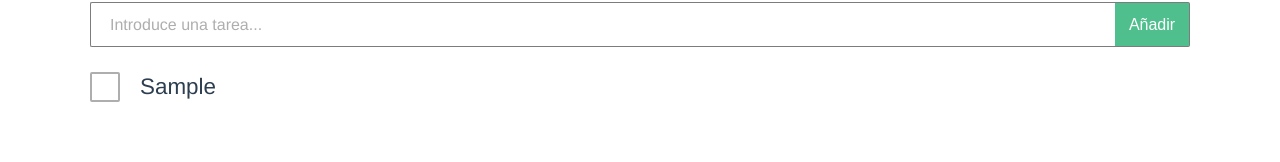
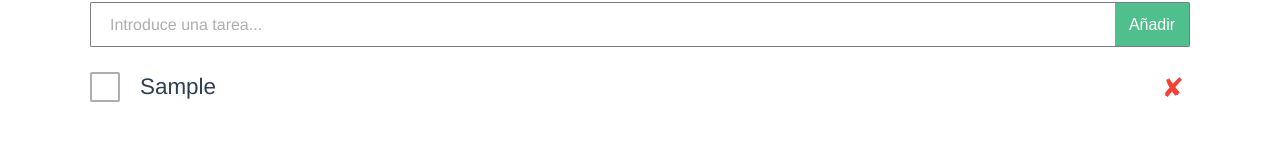
Before and after one commit to sergiga/todo-code-base, a Vue app: page / in a window 1280 px wide. Both pictures are taken after typing "Sample" into the empty fields and a click on the button "Añadir". Shown: the part 131-293 px from the top of the page. Built offline with nearby package versions, Linux system fonts and the light colour scheme.

Commit message:
Rendering remove button

```diff
--- a/src/components/TodoList.vue
+++ b/src/components/TodoList.vue
@@ -15,6 +15,7 @@
           <div class="box"></div>
         </label>
         <span class="todo-description">{{ todo.description }}</span>
+        <button class="todo-action-remove"></button>
       </li>
     </ul>
   </div>
@@ -77,10 +78,10 @@ export default {
 [type="checkbox"] + label::after {
   content: '';
   position: absolute;
-  top: 2px;
+  top: 4px;
   left: 4px;
   font-size: 1.3em;
-  line-height: 0.9;
+  line-height: 0.8;
   color: #4FC08D;
 }
 
@@ -103,4 +104,24 @@ label .box {
 [type="checkbox"]:checked + label .box {
   border: 2px solid #4FC08D;
 }
+
+.todo-description {
+  flex: 1;
+}
+
+.todo-action-remove {
+  height: 30px;
+  border: none;
+  cursor: pointer;
+  background-color: transparent;
+}
+
+.todo-action-remove::after {
+  content: '\2718';
+  position: relative;
+  top: 2px;
+  font-size: 2em;
+  line-height: 0.8;
+  color: #F44336;
+}
 </style>
```
Also changed, not shown: 1 other file (tests, documents, lock files or other folders).
